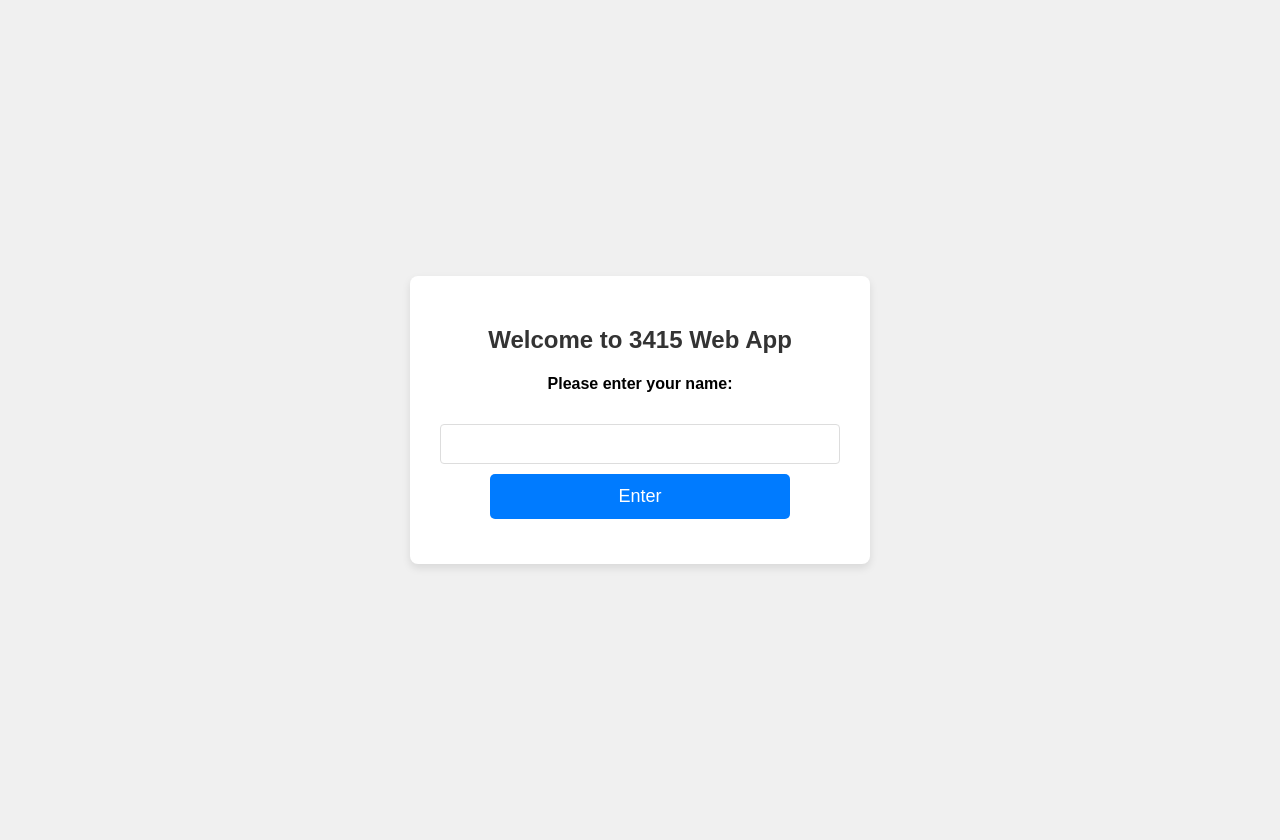
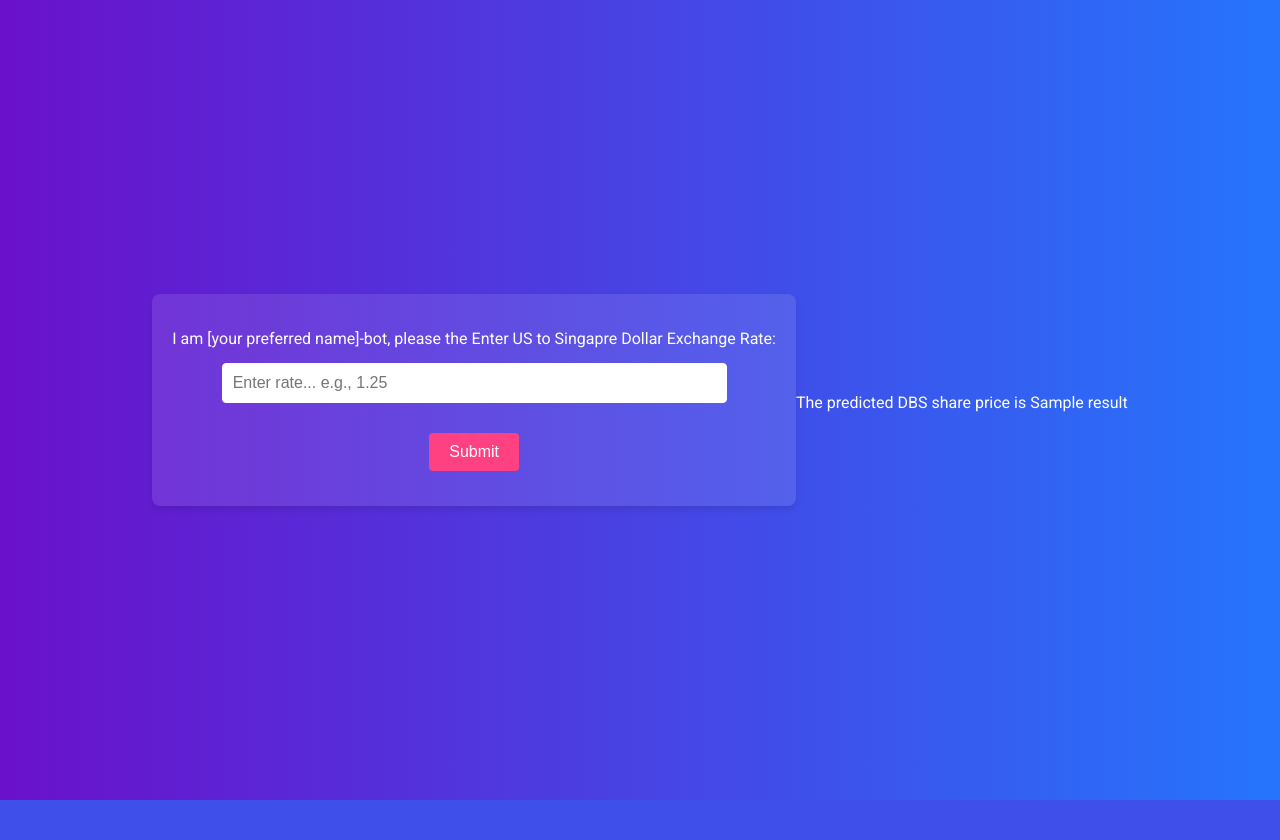
Before and after one commit to teohteiktoe/2025-S1-3415-Seminar2, a Flask app: template templates/index.html in a window 1280 px wide. After the commit the page ends 800 px from the top, so only its background shows below. Run offline with Flask 3, Linux system fonts and the light colour scheme; the template is opened without the code that fills it: most values are stand-ins (such as "Sample title", 1, 10 or a date in 2020).

Commit message:
update HTML with Prof Sam Gu's HTML

```diff
--- a/templates/index.html
+++ b/templates/index.html
@@ -1,16 +1,60 @@
+<!DOCTYPE html>
+<html lang="en">
 <head>
-    <meta name = "view port" content = "width=device-width, initial-scale=1.0">
-    <link rel="stylesheet" href="{{ url_for('static', filename='style.css') }}">
+    <meta charset="UTF-8">
+    <meta name="viewport" content="width=device-width, initial-scale=1.0">
+    <title>DBS Share Price Predictor</title>
+    <link href="https://fonts.googleapis.com/css2?family=Roboto:wght@400;700&display=swap" rel="stylesheet">
+    <style>
+        body {
+            font-family: 'Roboto', sans-serif;
+            background: linear-gradient(to right, #6a11cb, #2575fc);
+            color: #fff;
+            display: flex;
+            justify-content: center;
+            align-items: center;
+            height: 100vh;
+            margin: 0;
+        }
+        form {
+            background-color: rgba(255, 255, 255, 0.1);
+            padding: 20px;
+            border-radius: 8px;
+            box-shadow: 0 4px 6px rgba(0, 0, 0, 0.1);
+            text-align: center;
+        }
+        p {
+            margin: 15px 0;
+        }
+        input[type="number"] {
+            padding: 10px;
+            border-radius: 4px;
+            border: 1px solid #fff;
+            width: 80%;
+            font-size: 16px;
+            margin-bottom: 15px;
+        }
+        input[type="submit"] {
+            background-color: #ff4081;
+            color: #fff;
+            padding: 10px 20px;
+            border: none;
+            border-radius: 4px;
+            font-size: 16px;
+            cursor: pointer;
+            transition: background-color 0.3s ease;
+        }
+        input[type="submit"]:hover {
+            background-color: #ff1c6b;
+        }
+    </style>
 </head>
-
 <body>
-    <div class = "container">
-        <h2> Welcome to 3415 Web App </h2>
-        <h4>Please enter your name: </h4>
-        <form action = "/main" method = "POST">
-            <input type = "text" name = "q">
-            <input type = "submit" value ="Enter">
-        </form>
-
-    </div>
+    <form action="/" method="post">
+        <p>I am [your preferred name]-bot, please the Enter US to Singapre Dollar Exchange Rate:</p>
+        <p><input type="number" step="0.01" name="rates" placeholder="Enter rate... e.g., 1.25"></p>
+        <p><input type="submit" value="Submit"></p>
+    </form>
+    <p style="text-align: center; margin-top: 20px;">The predicted DBS share price is {{result}}</p>
 </body>
+</html>
```
